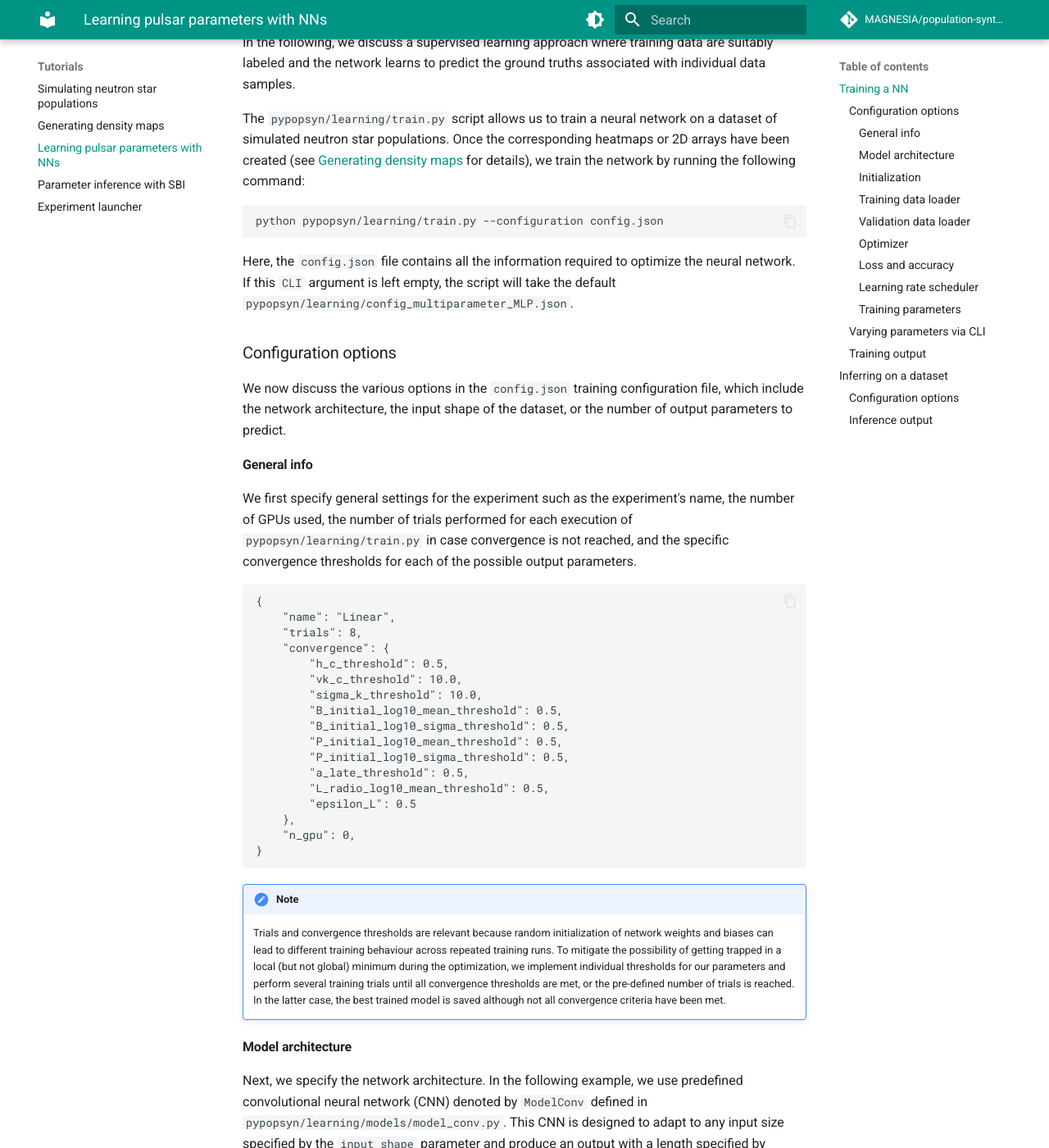
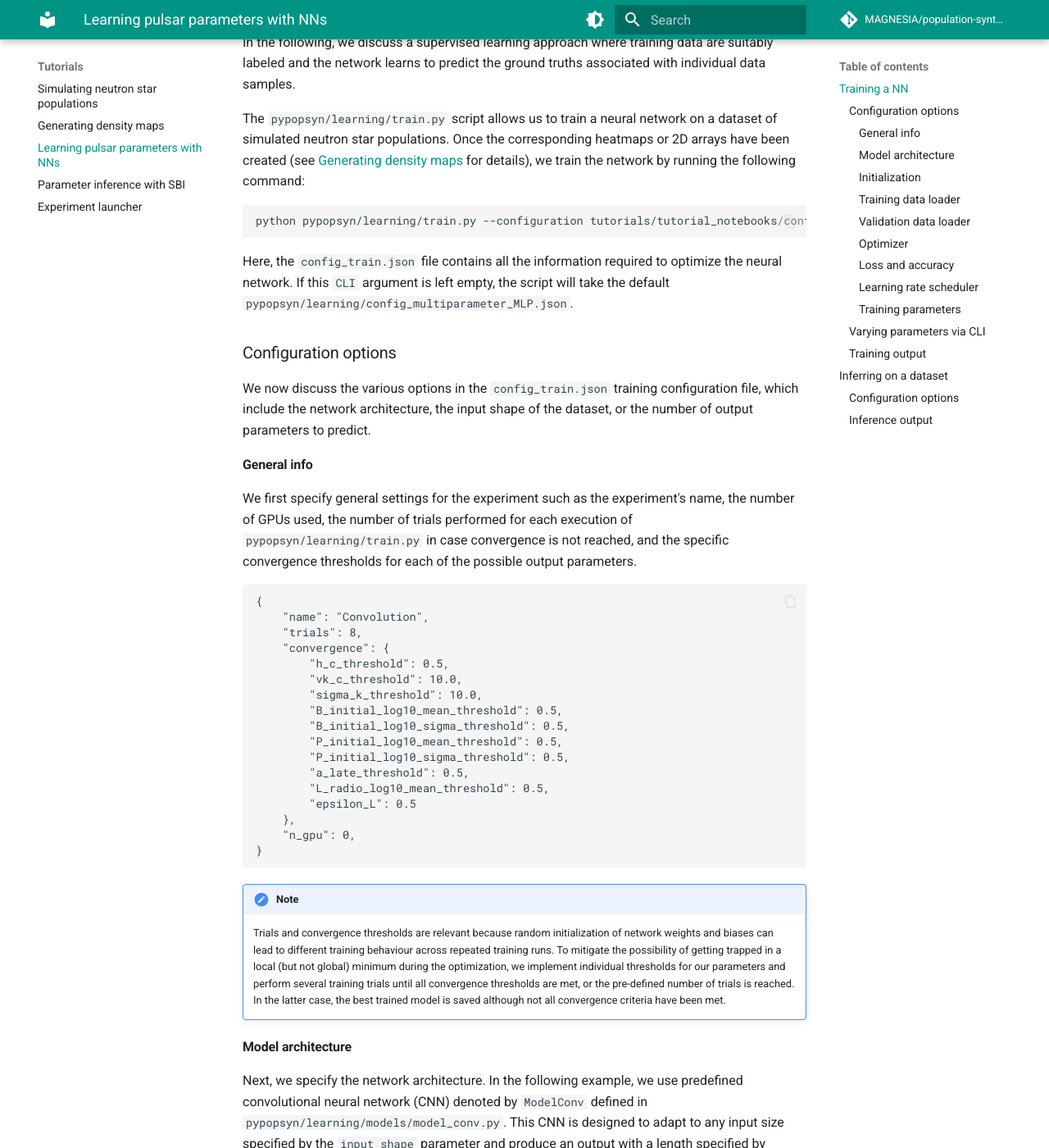
Before and after one commit to ice-csic-astroexotic/ML-Poppyns, an MkDocs documentation site: the page built from docs/tutorials/learning_tutorial_cnn.md, in a window 1280 px wide and 1400 px high, scrolled down 532 px. Shown: the whole window at 82% size. Built offline with MkDocs 1.6.1 and Material for MkDocs 9.7.7, drawn with Linux system fonts in a browser that asks for light colours; formulas are drawn with MathJax 3; comment, search, counter and statistics services are not loaded; some of the changed text lies outside the part shown.

Commit message:
Some updates to address Vanessa's comments part 4.

````diff
--- a/docs/tutorials/learning_tutorial_cnn.md
+++ b/docs/tutorials/learning_tutorial_cnn.md
@@ -19,14 +19,14 @@ The `pypopsyn/learning/train.py` script allows us to train a neural network on a
 neutron star populations. Once the corresponding heatmaps or 2D arrays have been created (see [Generating density
 maps](generator_tutorial.md) for details), we train the network by running the following command:
 ```commandline
-python pypopsyn/learning/train.py --configuration config.json
+python pypopsyn/learning/train.py --configuration tutorials/tutorial_notebooks/config_train.json
 ```
-Here, the `config.json` file contains all the information required to optimize the neural network. If this `CLI`
+Here, the `config_train.json` file contains all the information required to optimize the neural network. If this `CLI`
 argument is left empty, the script will take the default `pypopsyn/learning/config_multiparameter_MLP.json`.
 
 ### Configuration options
 
-We now discuss the various options in the `config.json` training configuration file, which include the network
+We now discuss the various options in the `config_train.json` training configuration file, which include the network
 architecture, the input shape of the dataset, or the number of output parameters to predict.
 
 #### General info
@@ -37,7 +37,7 @@ specific convergence thresholds for each of the possible output parameters.
 
 ```commandline
 {
-    "name": "Linear",
+    "name": "Convolution",
     "trials": 8,
     "convergence": {
         "h_c_threshold": 0.5,
@@ -281,7 +289,7 @@ rate value and the path to where the trained model is saved.
 
 For example, we can train a neural network as follows:
 ```commandline
-python pypopsyn/learning/train.py --configuration config.json --dataset_training generated_dataset/dataset_train.csv --dataset_validation generated_dataset/dataset_valid.csv --dataset_statistics generated_dataset/statistics_train.json --filter_inputs 0 3 4 5 --filter_labels 14 --input_shape 4 64 64 --num_parameters 1 --normalize 1 --batch_size 1 --lr 1e-5 --save_dir training_results
+python pypopsyn/learning/train.py --configuration tutorials/tutorial_notebooks/config_train.json --dataset_training data/example_generator_magrot/dataset_train.csv --dataset_validation data/example_generator_magrot/dataset_valid.csv --dataset_statistics data/example_generator_magrot/statistics_train.json --filter_inputs 9 10 11 --filter_labels 15 16 --input_shape 3 32 32 --num_parameters 2 --normalize 1 --batch_size 1 --lr 1e-5 --save_dir learning_results
 ```
 
 ### Training output
@@ -356,7 +364,7 @@ To use the inference script, we need to provide a pretrained model (`--trained_m
 the experiment that generated the corresponding model (`--configuration`). For instance, we could run the following
 command:
 ```commandline
-python pypopsyn/learning/infer.py --configuration config.json --trained_model output/learning/models/Convolution/20240725_175854/best_model_trial1.pth
+python pypopsyn/learning/infer.py --configuration tutorials/tutorial_notebooks/config_train.json --trained_model output/learning/models/Convolution/20240725_175854/best_model_trial1.pth
 ```
 
 We can also use the `--samples` argument to provide a list of specific samples we would like to infer on (their indices
````
Also changed, not shown: other parts of docs/tutorials/learning_tutorial_cnn.md (+10 -2 lines), docs/tutorials/learning_tutorial_sbi.md (+6 -5 lines).
